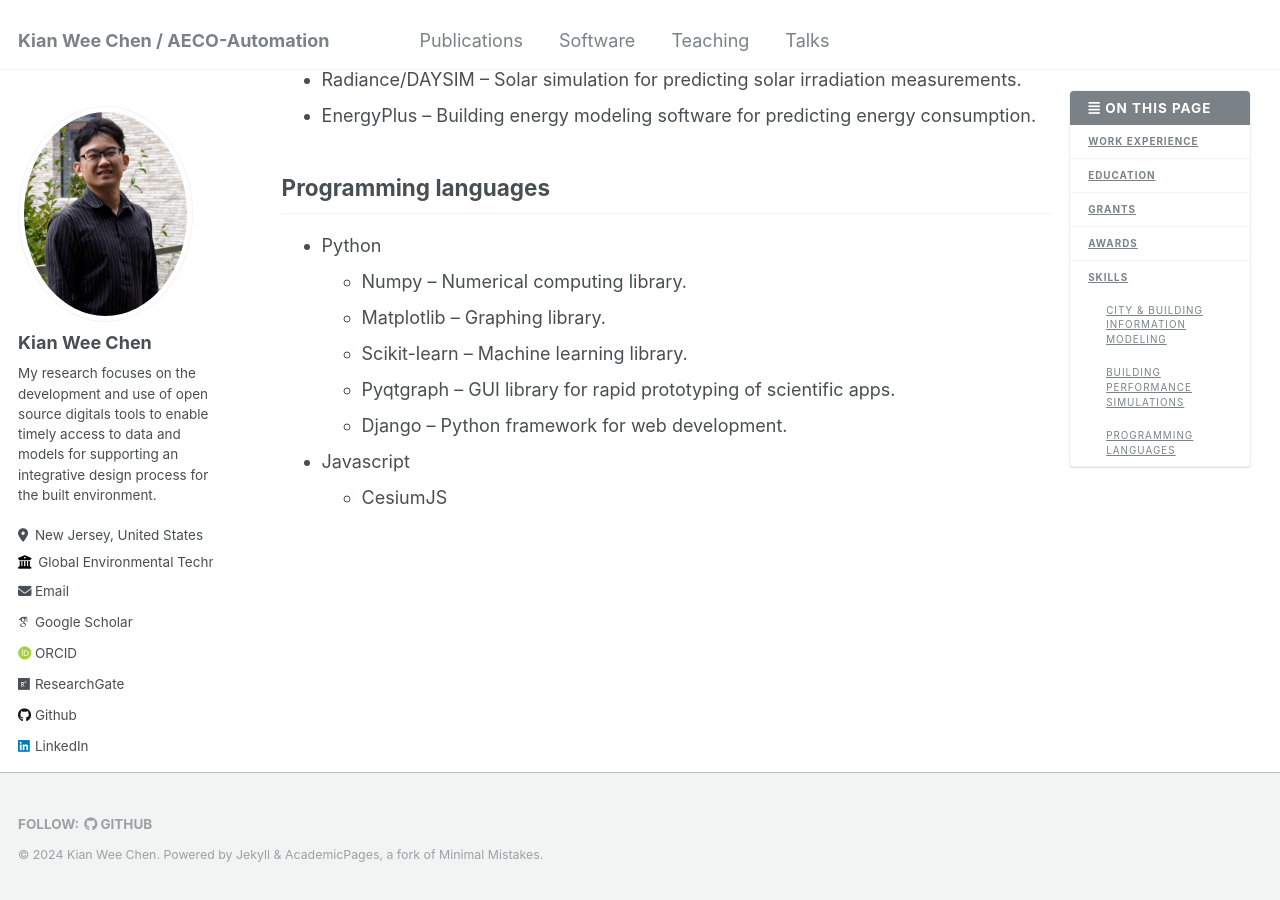
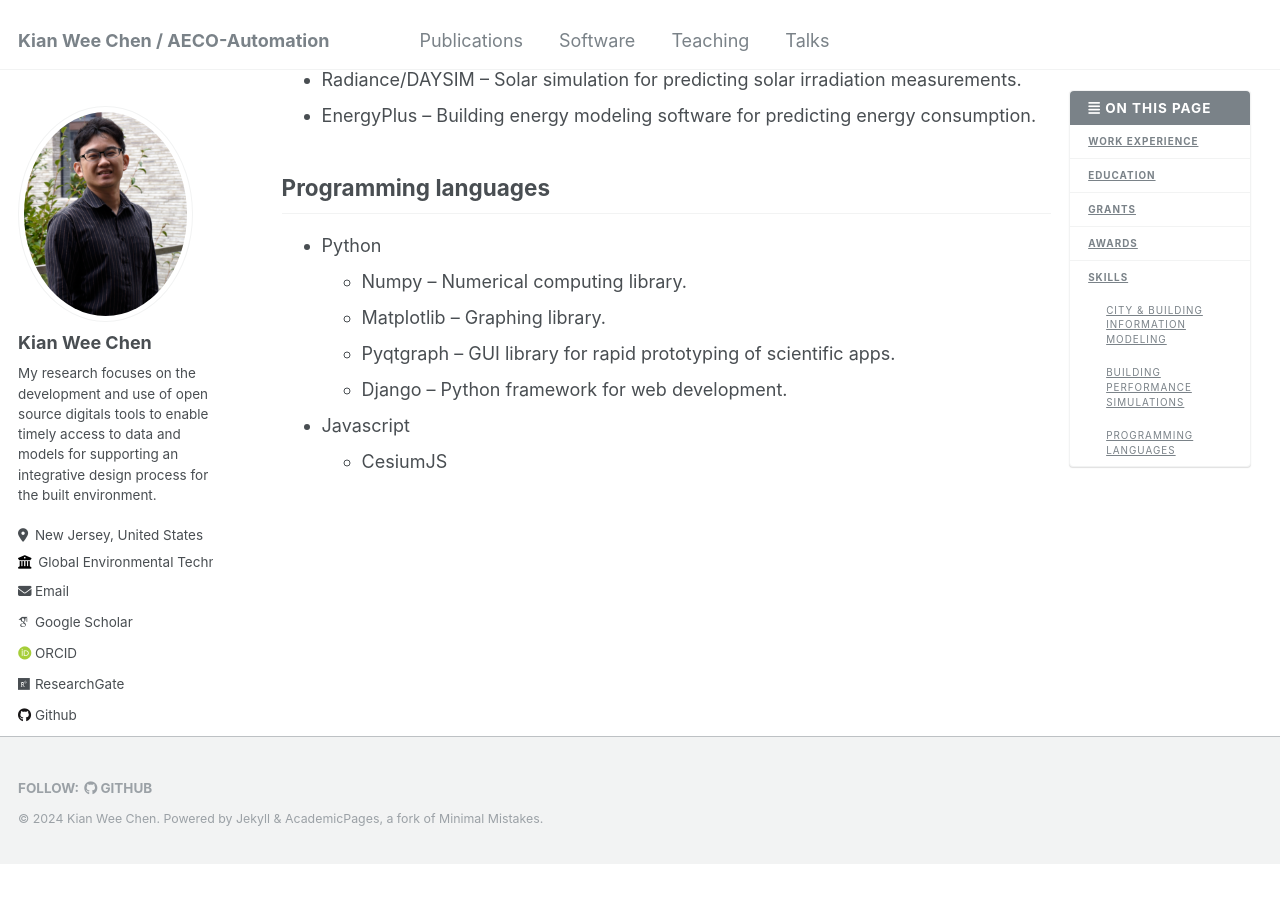
Before and after one commit to chenkianwee/chenkianwee.github.io, a Jekyll site: the page built from _pages/about.md, in a window 1280 px wide and 900 px high, scrolled down 4288 px. Built offline with Jekyll 4.4.1, drawn with Linux system fonts in a browser that asks for light colours; some web fonts are replaced; after the commit the page ends 5152 px from its top, so only the background shows below that.

Commit message:
updated python programming language

```diff
--- a/_pages/about.md
+++ b/_pages/about.md
@@ -114,7 +114,6 @@ redirect_from:
 - Python
   - Numpy – Numerical computing library.
   - Matplotlib – Graphing library.
-  - Scikit-learn – Machine learning library.
   - Pyqtgraph – GUI library for rapid prototyping of scientific apps.
   - Django – Python framework for web development.
 - Javascript
```
